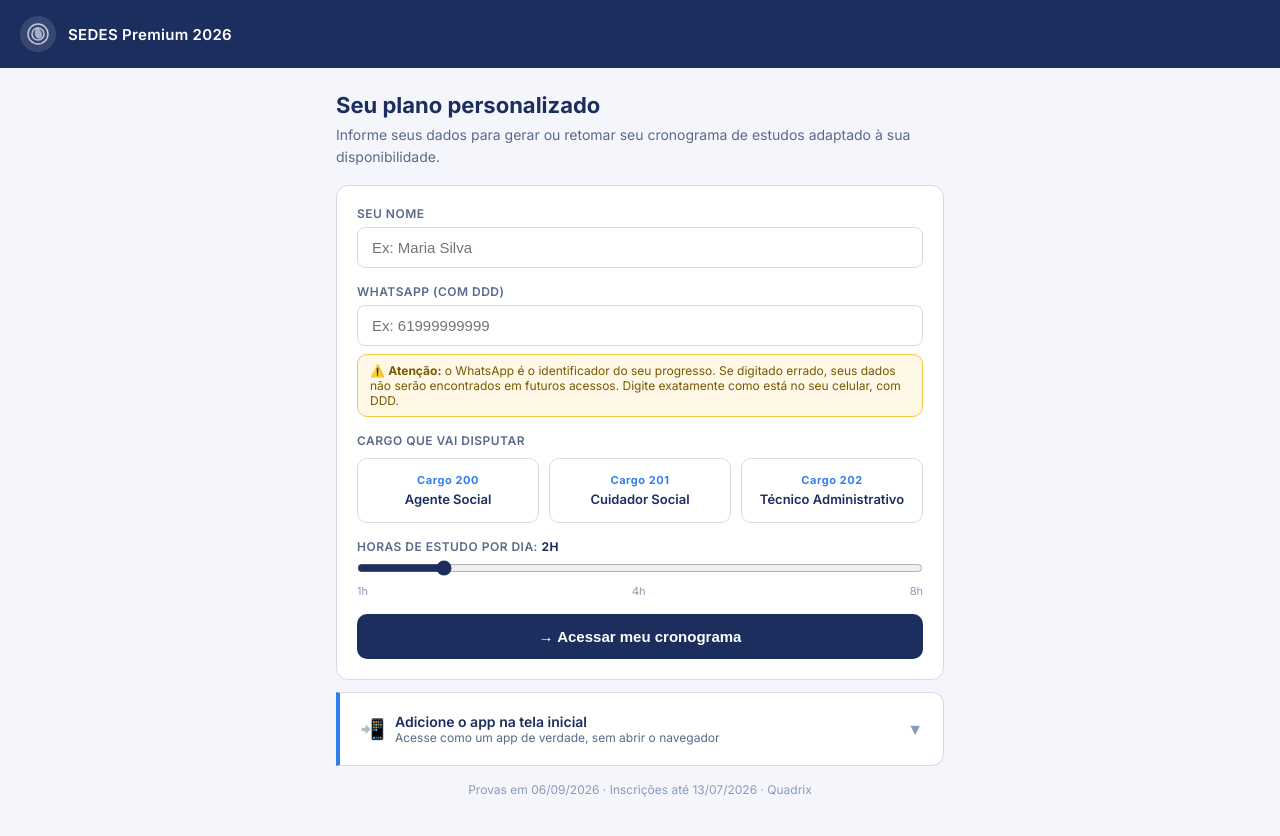
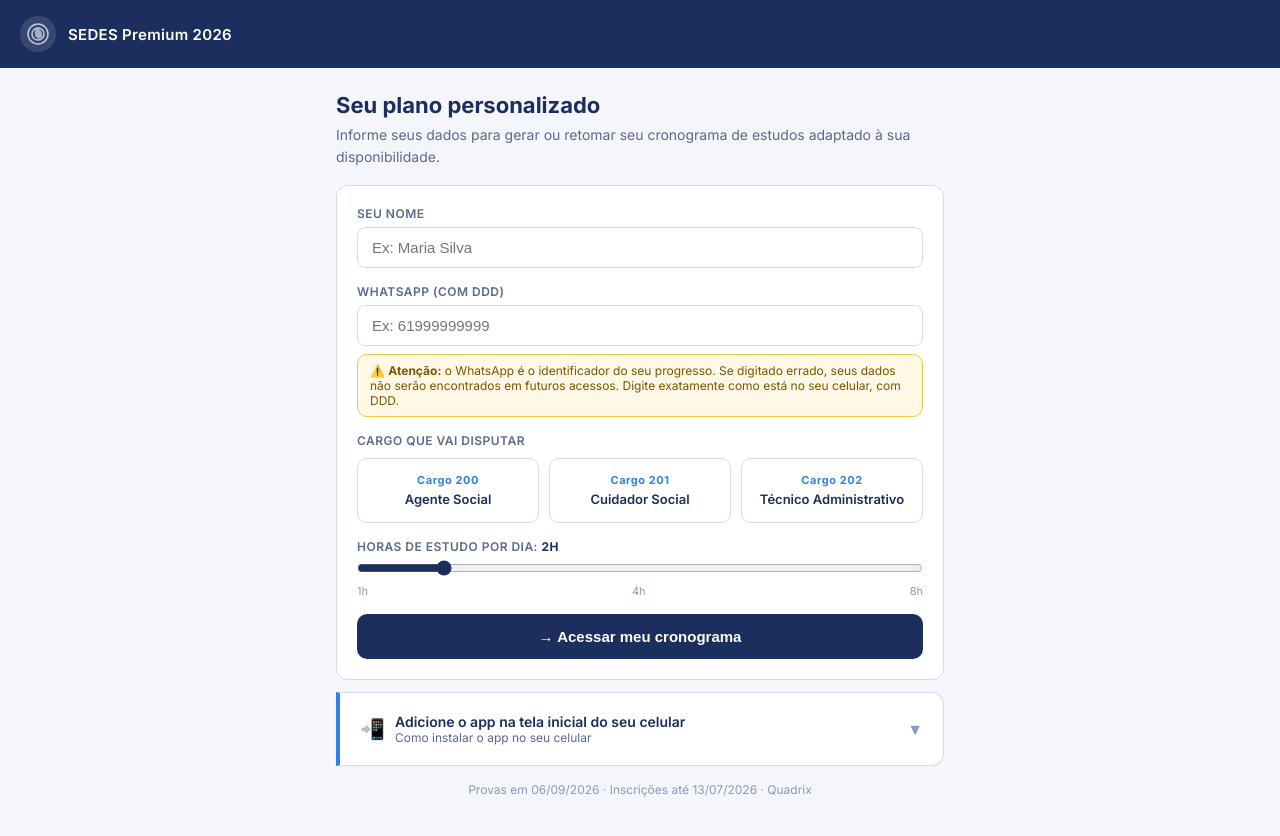
Before and after one commit to iaparaconcursospublicos-create/appsedespremium, a React (Create React App) app: page / in a window 1280 px wide. Shown: the top 836 px of the page. Built offline with nearby package versions, Linux system fonts and the light colour scheme.

Commit message:
Update App.js

```diff
--- a/src/App.js
+++ b/src/App.js
@@ -248,8 +248,8 @@ function BoxInstalarApp() {
         <div style={{ display: "flex", alignItems: "center", gap: 10 }}>
           <span style={{ fontSize: 20 }}>📲</span>
           <div>
-            <div style={{ fontSize: 14, fontWeight: 600, color: C.navy }}>Adicione o app na tela inicial</div>
-            <div style={{ fontSize: 12, color: C.textSecondary }}>Acesse como um app de verdade, sem abrir o navegador</div>
+            <div style={{ fontSize: 14, fontWeight: 600, color: C.navy }}>Adicione o app na tela inicial do seu celular</div>
+            <div style={{ fontSize: 12, color: C.textSecondary }}>Como instalar o app no seu celular</div>
           </div>
         </div>
         <span style={{ color: C.textMuted, fontSize: 16 }}>{aberto ? "▲" : "▼"}</span>
```
